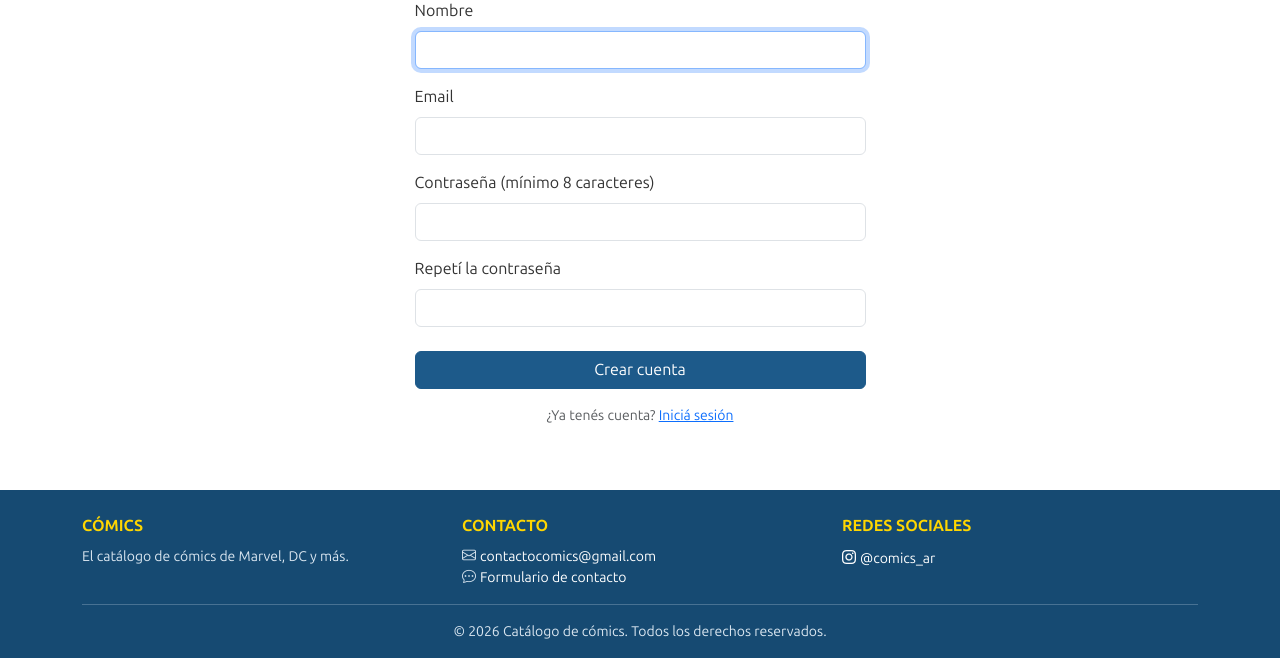
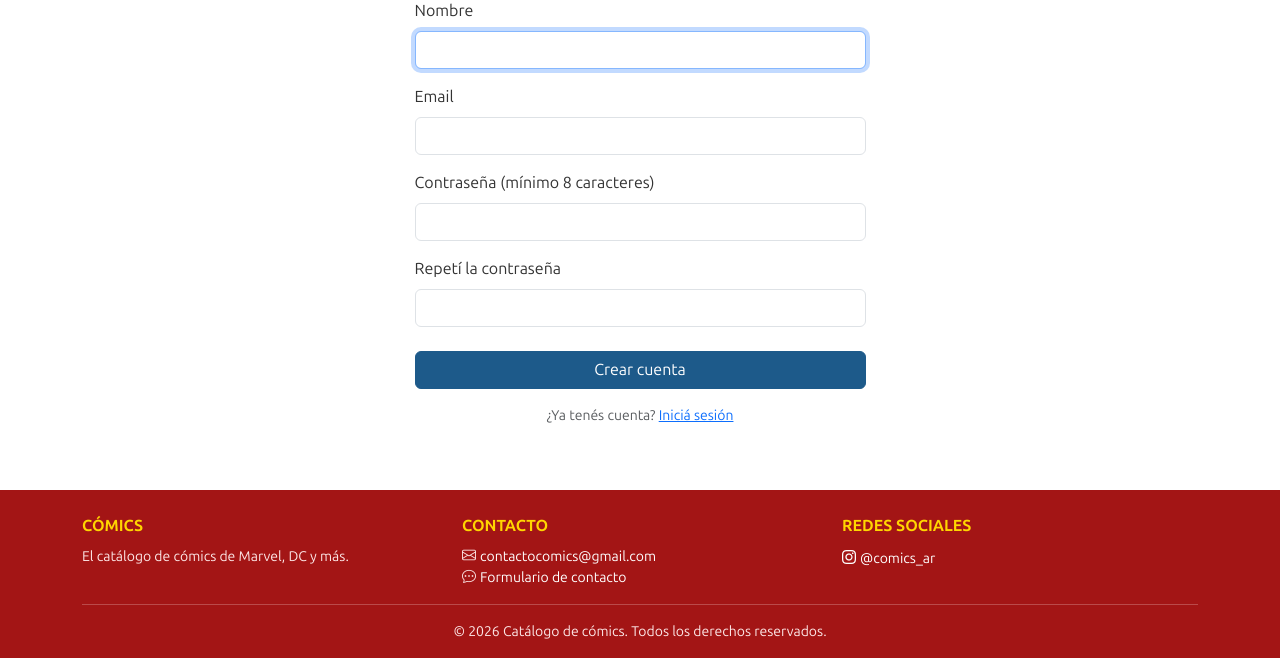
Before and after one commit to soster777/Comics, a Laravel app: page /registro in a window 1280 px wide. Shown: the part 289-947 px from the top of the page. Run offline with Laravel 12, Linux system fonts and the light colour scheme; data comes from the database, SQL or seed files in the repository.

Commit message:
style: paso el footer a rojo

```diff
--- a/public/css/estilos.css
+++ b/public/css/estilos.css
@@ -1,6 +1,7 @@
 :root {
     --azul: #1d5a8a;
     --azul-oscuro: #164a72;
+    --rojo: #a31515;
 }
 
 /* Tipografías: Comix Loud para títulos (archivo local), Bangers para el logo y Ubuntu Sans para el resto */
@@ -177,8 +178,8 @@ main {
 }
 
 footer {
-    background-color: var(--azul-oscuro);
-    color: #dbe7f1;
+    background-color: var(--rojo);
+    color: #fde8e8;
 }
 
 footer a {
```
